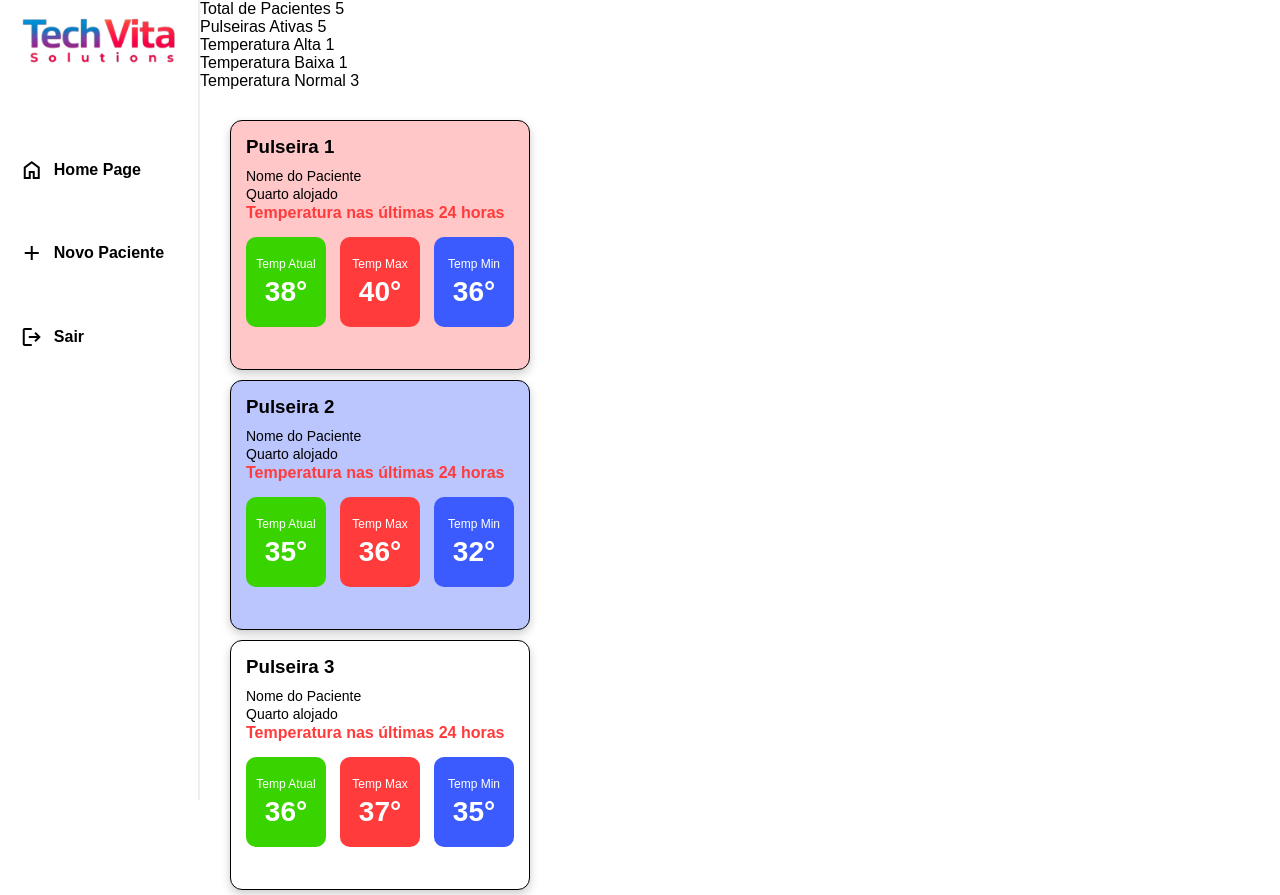
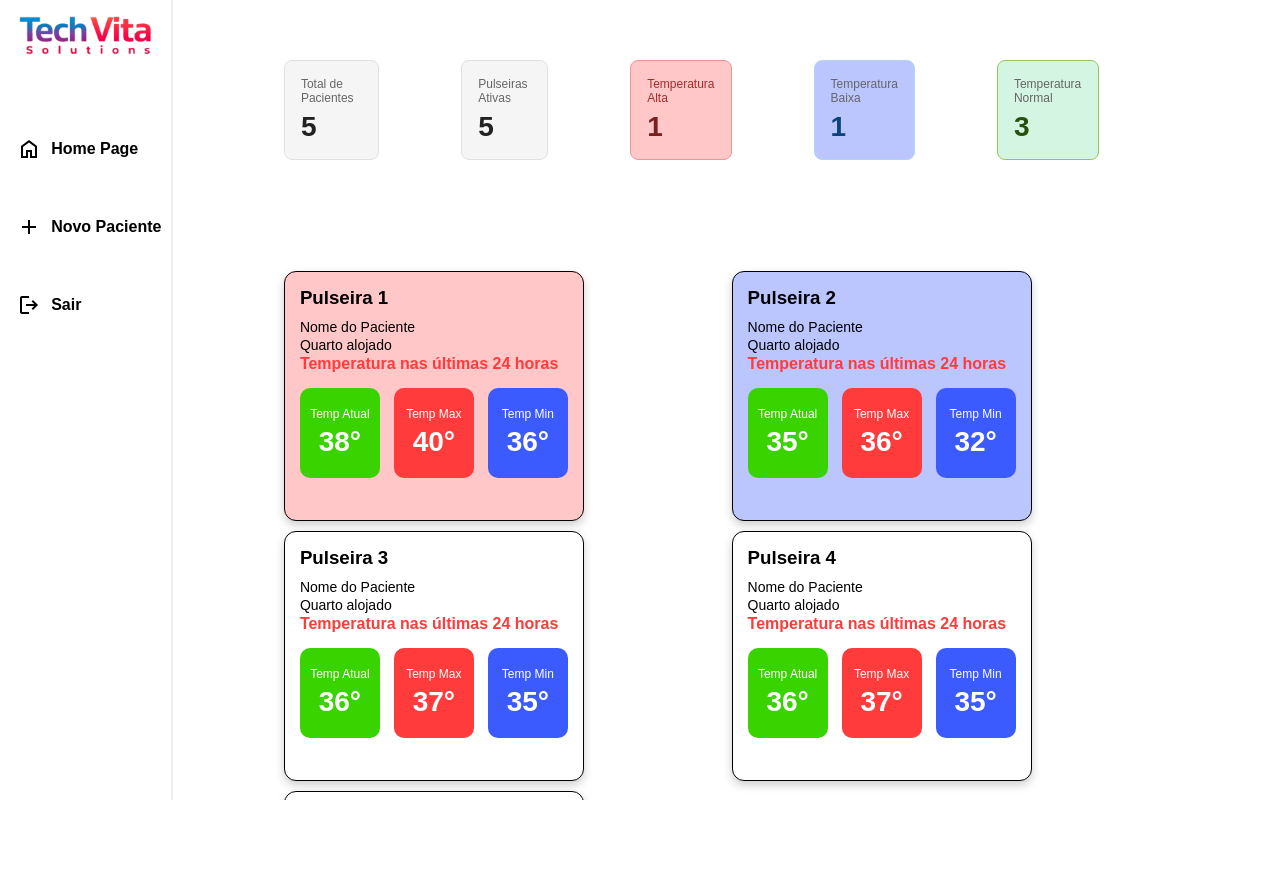
Before and after one commit to TawanLander/ProjetoPI-2026-01, a plain HTML site: page Site-Completo/Site-Pacientes/pacientes.html in a window 1280 px wide. Shown: the top 895 px of the page. After the commit the page ends 800 px from the top, so only its background shows below. Drawn offline with nearby package versions, Linux system fonts and the light colour scheme.

Commit message:
Atualizando css
Atualizando css da página de pacientes

```diff
--- a/Site-Completo/Site-Pacientes/sources/style.css
+++ b/Site-Completo/Site-Pacientes/sources/style.css
@@ -177,3 +177,75 @@
 .blue{
   background-color: #bbc6ff !important;
 }
+
+
+.c_conteudo {
+  display: flex;
+  flex-direction: column;
+  width: 100%;
+  overflow-y: auto;
+  margin-top: 20px;
+}
+
+.c_kpis {
+  display: flex;
+  flex-direction: row;
+  gap: 12px;
+  padding: 40px 10% 0;
+}
+
+.cardKPI {
+  background-color: #f5f5f5;
+  border-radius: 8px;
+  padding: 1rem;
+  border: 1px solid #e0e0e0;
+  display: flex;
+  flex-direction: column;
+  gap: 6px;
+  margin-right: 70px;
+}
+
+.tituloKpi {
+  font-size: 12px;
+  color: #666;
+}
+
+.kpi-valor {
+  font-size: 28px;
+  font-weight: bold;
+  color: #222;
+}
+
+.kpi-red {
+  background-color: hsl(0, 100%, 89%);
+  border-color: #f09595;
+}
+.kpi-red .tituloKpi {
+  color: #a32d2d;
+}
+
+.kpi-red .kpi-valor {
+  color: #791f1f;
+}
+
+.kpi-blue {
+  background-color: #bbc6ff;
+  border-color: #b5d4f4;
+}
+
+
+.kpi-blue .kpi-valor {
+  color: #0c447c;
+}
+
+.kpi-green {
+  background-color: #d4f5e2;
+  border-color: #97c459;
+}
+.kpi-green .kpi-label {
+  color: #3b6d11;
+}
+
+.kpi-green .kpi-valor {
+  color: #27500a;
+}
```
